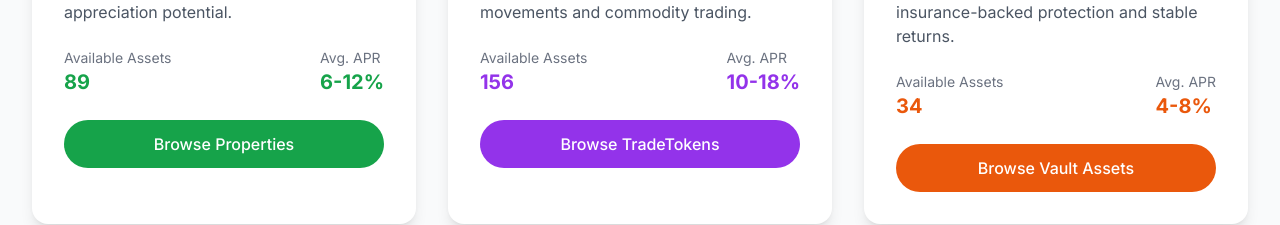
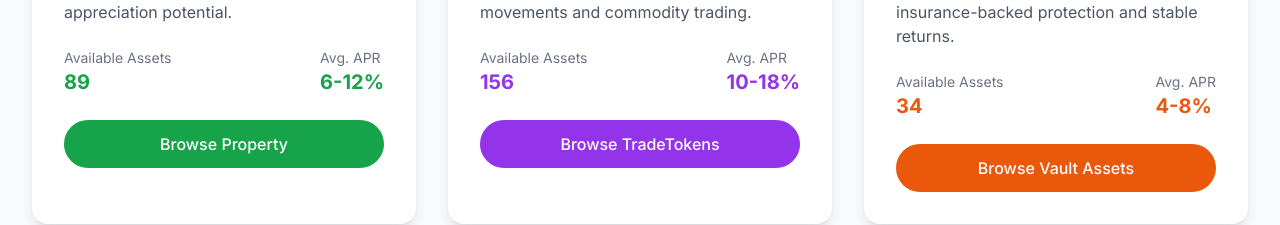
Before and after one commit to AbdullahHassan176/Global-Edge-Landing-Page-2, a Next.js app: page /assets in a window 1280 px wide. Shown: the part 1123-1348 px from the top of the page. Built offline with nearby package versions, Linux system fonts and the light colour scheme; no server answers; what @azure/cosmos would draw is missing.

Commit message:
fix: Correct spelling of 'Properties' to 'Property' on assets page
- Changed 'Browse Properties' button to 'Browse Property' to match category naming
- Maintains consistency with singular 'Property' category throughout the application

```diff
--- a/src/app/assets/page.tsx
+++ b/src/app/assets/page.tsx
@@ -593,7 +593,7 @@ export default function AssetsPage() {
                 onClick={() => setActiveCategory('property')}
                 className="w-full bg-green-600 text-white py-3 rounded-full font-medium hover:bg-green-700 transition-colors"
               >
-                Browse Properties
+                Browse Property
               </button>
             </div>
 
```
